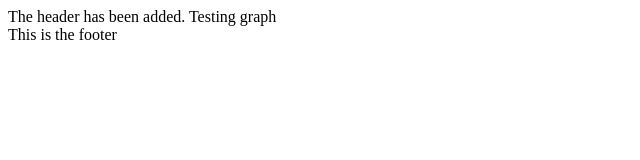
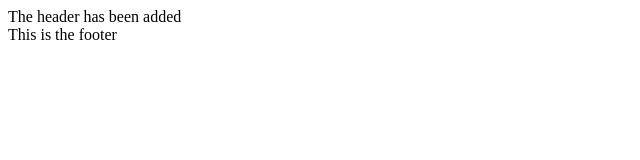
Before and after one commit to Emberg/GitWebsitePractice, a plain HTML site: page index.html in a window 1280 px wide. Shown: the whole page, without its empty margins (0-640 px from the left). Drawn offline with Linux system fonts and the light colour scheme.

Commit message:
Main edit

```diff
--- a/index.html
+++ b/index.html
@@ -6,7 +6,7 @@
     <title>Document</title>
 </head>
 <body>
-    <header>The header has been added. Testing graph</header>
+    <header>The header has been added</header>
     <footer>This is the footer</footer>
 </body>
 </html>
```
